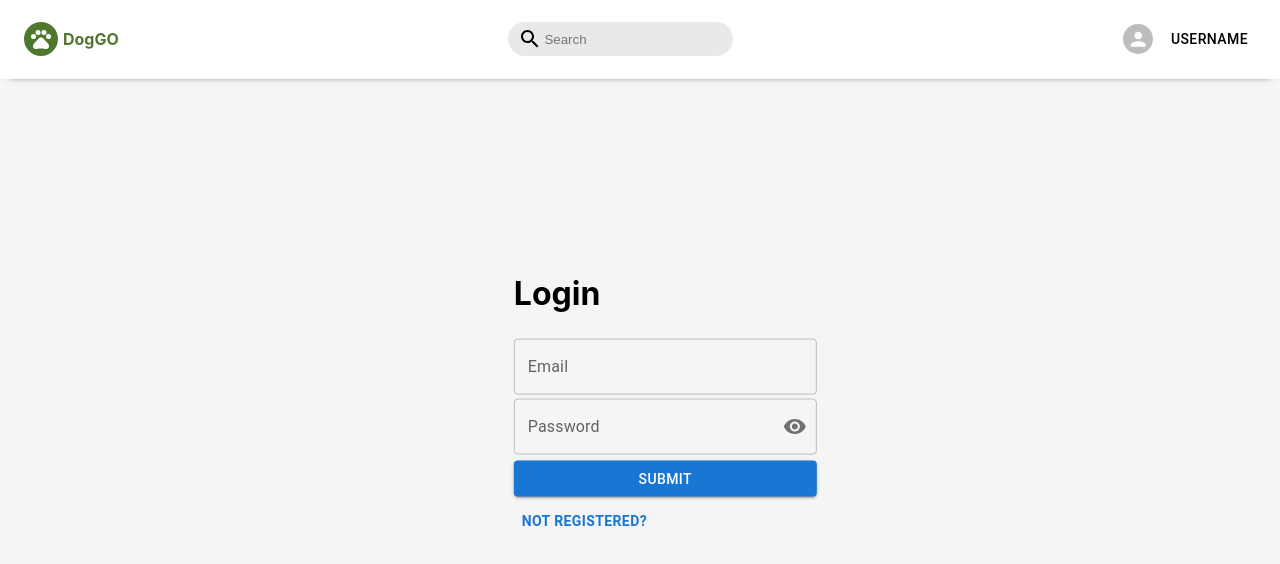
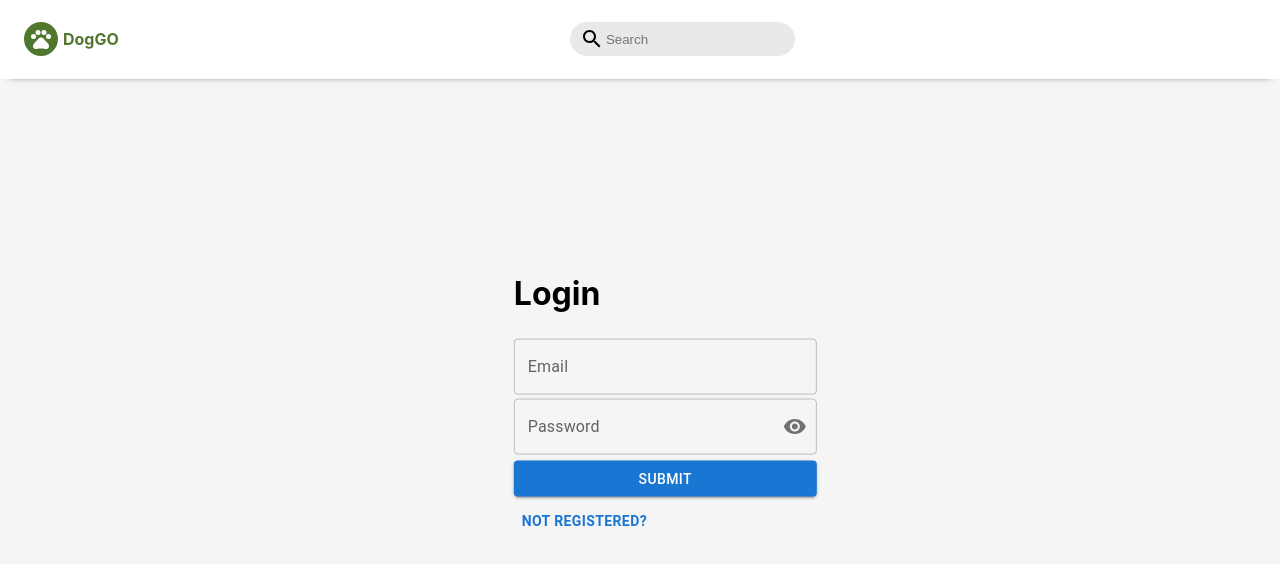
Before and after one commit to pax-n/Dog-Social-App, a React (Create React App) app in the folder client/: page / in a window 1280 px wide. Shown: the top 564 px of the page. Built offline with nearby package versions, Linux system fonts and the light colour scheme; no server answers.

Commit message:
Add header conditional

```diff
--- a/client/src/components/layout/Header.js
+++ b/client/src/components/layout/Header.js
@@ -1,4 +1,6 @@
 import React from "react";
+import { useContext } from "react";
+import { userContext } from "../providers/UserProvider";
 import "./Header.css";
 import PetsIcon from "@mui/icons-material/Pets";
 import SearchIcon from "@mui/icons-material/Search";
@@ -9,6 +11,7 @@ import Menu from "@mui/material/Menu";
 import MenuItem from "@mui/material/MenuItem";
 
 function Header({ changePage }) {
+  const { loggedin } = useContext(userContext);
   const [anchorEl, setAnchorEl] = React.useState(null);
   const open = Boolean(anchorEl);
   const clickLogo = (page) => () => {
@@ -35,8 +38,11 @@ function Header({ changePage }) {
         <input type="text" placeholder="Search"></input>
       </div>
       <div className="header__right">
-        <Avatar sx={{ height: "30px", width: "30px" }}></Avatar>
+        {!loggedin && <p></p>}
+        {loggedin &&
+        <Avatar sx={{ height: "30px", width: "30px" }}></Avatar>}
         <div className="UserProfile">
+        {loggedin &&
           <Button
             id="basic-button"
             aria-controls={open ? "basic-menu" : undefined}
@@ -45,7 +51,8 @@ function Header({ changePage }) {
             onClick={handleClick}
           >
             Username
-          </Button>
+          </Button>}
+          {loggedin &&
           <Menu
             id="basic-menu"
             anchorEl={anchorEl}
@@ -58,7 +65,7 @@ function Header({ changePage }) {
             <MenuItem onClick={handleClose}>Profile</MenuItem>
             <MenuItem onClick={handleClose}>My account</MenuItem>
             <MenuItem onClick={handleClose}>Logout</MenuItem>
-          </Menu>
+          </Menu>}
         </div>
       </div>
     </nav>
--- a/client/src/components/providers/UserProvider.js
+++ b/client/src/components/providers/UserProvider.js
@@ -8,22 +8,9 @@ export default function UserProvider(props) {
   const [loggedin, setLoggedin] = useState(false);
   const [userDog, setUserDog] = useState(null);
 
-  const setUser = function(userID) {
-    setLoggedin(true);
-    setUserDog(userID);
-  }
+
   // Perform login process for the user & save ID etc
   const login = function(id) {
-
-
-    // Promise.all([axios.get("/login:"+email)])
-    //   .then((responses) => {
-    //     console.log(responses[0]);
-    //   })
-    //   .catch((error) => {
-    //     console.log("Provider error: ", error);
-    //   });
-
     setLoggedin(true);
     setUserDog(id);
   };
@@ -34,7 +21,7 @@ export default function UserProvider(props) {
   };
 
   // userContext will expose these items
-  const userData = { loggedin, userDog, login, logout, setUser };
+  const userData = { loggedin, userDog, login, logout };
 
   // We can use this component to wrap any content we want to share this context
   return (
```
